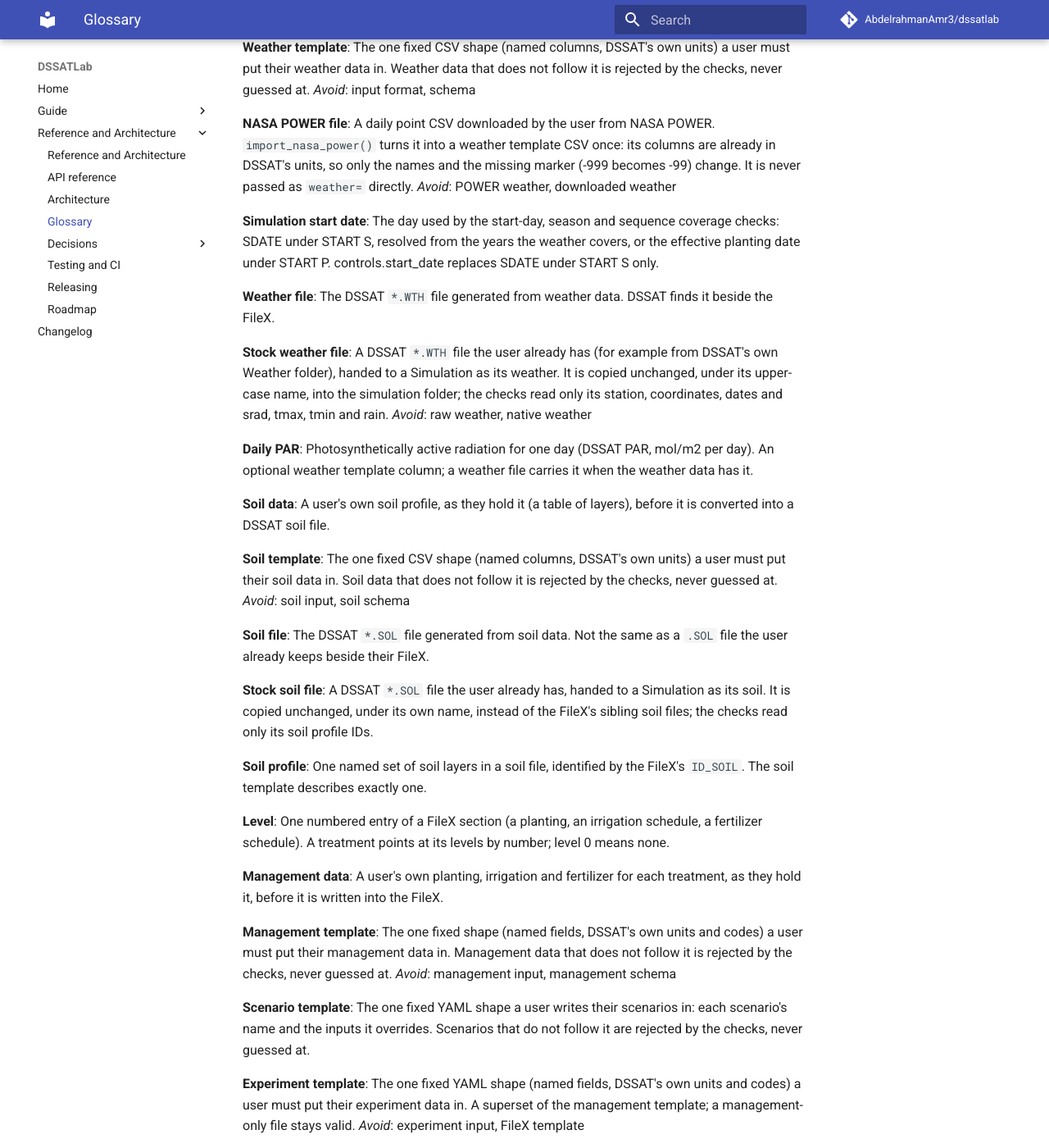
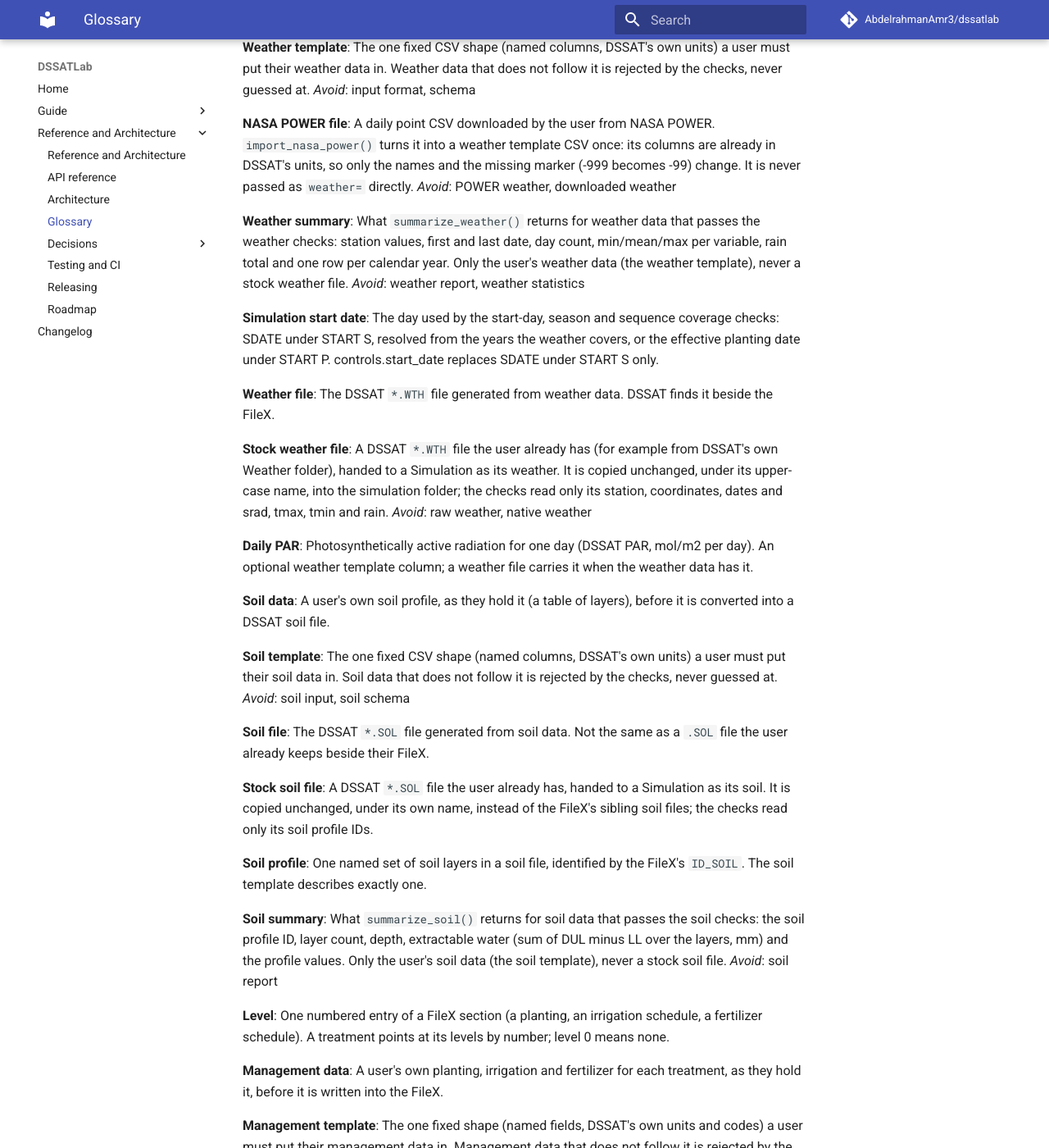
Before and after one commit to AbdelrahmanAmr3/dssatlab, an MkDocs documentation site: the page built from docs/reference/glossary.md, in a window 1280 px wide and 1400 px high, scrolled down 2073 px. Shown: the whole window at 82% size. Built offline with MkDocs 1.6.1 and Material for MkDocs 9.7.7, drawn with Linux system fonts in a browser that asks for light colours; comment, search, counter and statistics services are not loaded.

Commit message:
Add weather and soil summary terms and ADR 0026
Co-Authored-By: Claude Opus 5.5 <noreply@anthropic.com>

```diff
--- a/CONTEXT.md
+++ b/CONTEXT.md
@@ -128,6 +128,12 @@ weather template CSV once: its columns are already in DSSAT's units, so only the
 missing marker (-999 becomes -99) change. It is never passed as `weather=` directly.
 _Avoid_: POWER weather, downloaded weather
 
+**Weather summary**:
+What `summarize_weather()` returns for weather data that passes the weather checks: station values,
+first and last date, day count, min/mean/max per variable, rain total and one row per calendar year.
+Only the user's weather data (the weather template), never a stock weather file.
+_Avoid_: weather report, weather statistics
+
 **Simulation start date**:
 The day used by the start-day, season and sequence coverage checks: SDATE under START S,
 resolved from the years the weather covers, or the effective planting date under START P.
@@ -167,6 +173,12 @@ soil profile IDs.
 **Soil profile**:
 One named set of soil layers in a soil file, identified by the FileX's `ID_SOIL`. The
 soil template describes exactly one.
+
+**Soil summary**:
+What `summarize_soil()` returns for soil data that passes the soil checks: the soil profile ID,
+layer count, depth, extractable water (sum of DUL minus LL over the layers, mm) and the profile
+values. Only the user's soil data (the soil template), never a stock soil file.
+_Avoid_: soil report
 
 **Level**:
 One numbered entry of a FileX section (a planting, an irrigation schedule, a fertilizer
```
Also changed, not shown: docs/adr/0026-summaries-read-only-the-users-own-weather-and-soil-data.md (added, +31 -0 lines).
